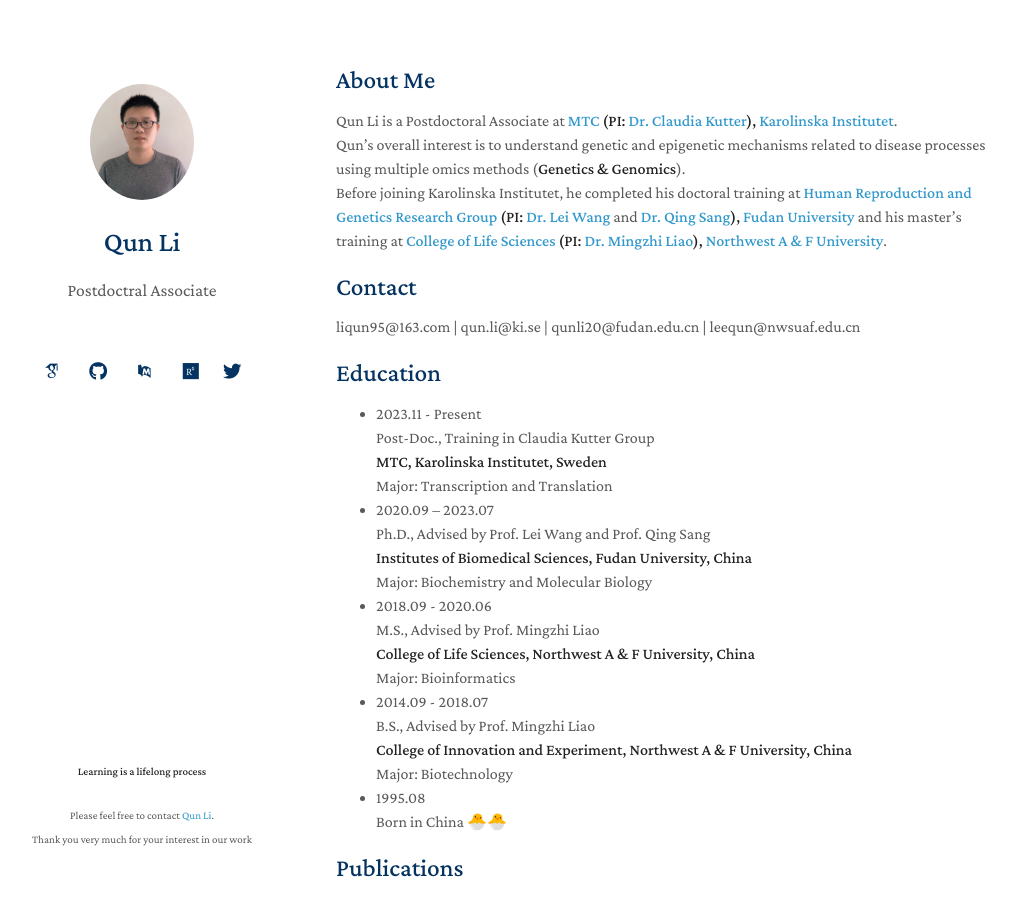
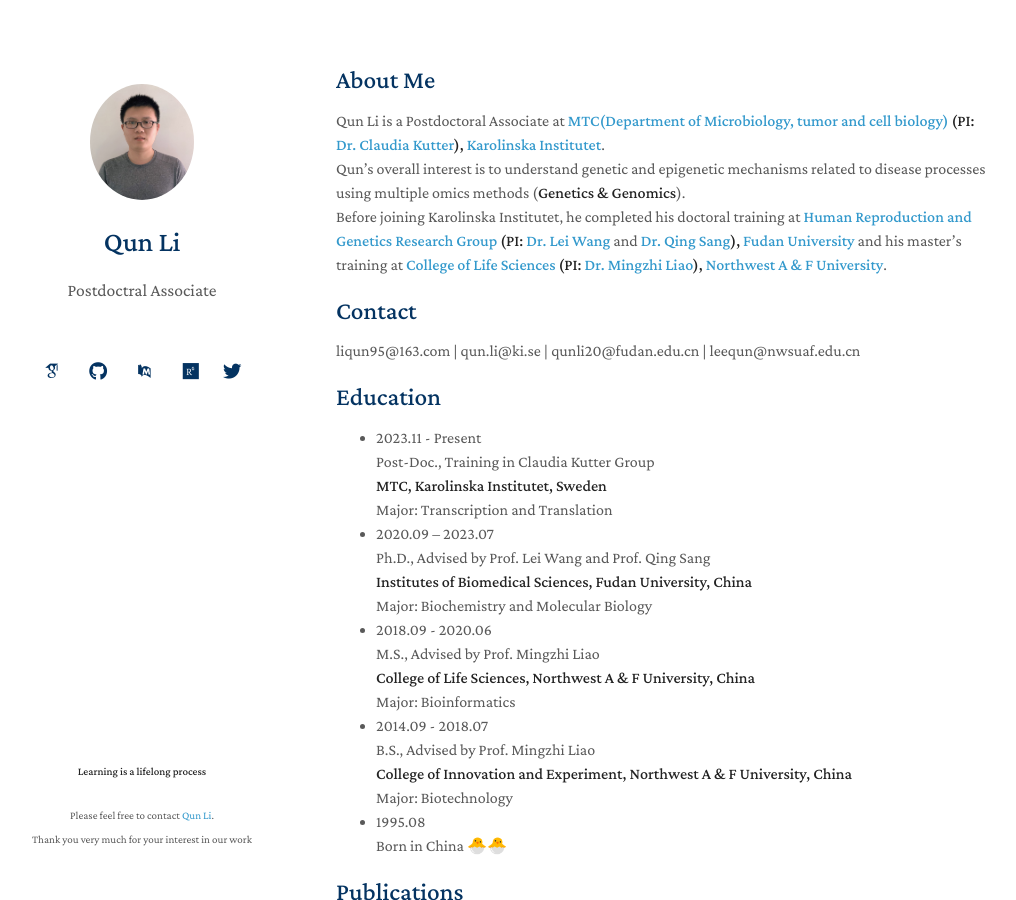
Before and after one commit to liqunbio/liqunbio.github.io, a Jekyll site: the page built from index.md, in a window 1280 px wide and 900 px high. Shown: the whole window, without its empty margins (134-1150 px from the left). Built offline with Jekyll 4.4.1, drawn with Linux system fonts in a browser that asks for light colours; some web fonts are replaced; comment, search, counter and statistics services are not loaded; our own code applies the rules of GitHub Pages for plain Markdown files.

Commit message:
Update index.md

```diff
--- a/index.md
+++ b/index.md
@@ -4,7 +4,7 @@ layout: homepage
 
 ## About Me
 
-Qun Li is a Postdoctoral Associate at **[MTC](https://ki.se/mtc) (PI: [Dr. Claudia Kutter](https://www.scilifelab.se/researchers/claudia-kutter/)), [Karolinska Institutet](https://ki.se/)**. <br>
+Qun Li is a Postdoctoral Associate at **[MTC(Department of Microbiology, tumor and cell biology)](https://ki.se/mtc) (PI: [Dr. Claudia Kutter](https://www.scilifelab.se/researchers/claudia-kutter/)), [Karolinska Institutet](https://ki.se/)**. <br>
 Qun's overall interest is to understand genetic and epigenetic mechanisms related to disease processes using multiple omics methods (**Genetics & Genomics**). <br>
 Before joining Karolinska Institutet, he completed his doctoral training at **[Human Reproduction and Genetics Research Group](https://reprod-genet.fudan.edu.cn/) (PI: [Dr. Lei Wang](https://reprod-genet.fudan.edu.cn/laben/c5/0f/c23194a247055/page.htm)** and **[Dr. Qing Sang](https://reprod-genet.fudan.edu.cn/laben/c5/10/c23194a247056/page.htm)), [Fudan University](https://www.fudan.edu.cn/)** and his master's training at **[College of Life Sciences](https://sm.nwafu.edu.cn/index.htm) (PI: [Dr. Mingzhi Liao](https://sm.nwafu.edu.cn/szdw/js2/389648.htm)), [Northwest A & F University](https://www.nwsuaf.edu.cn/)**. <br>
 
```
